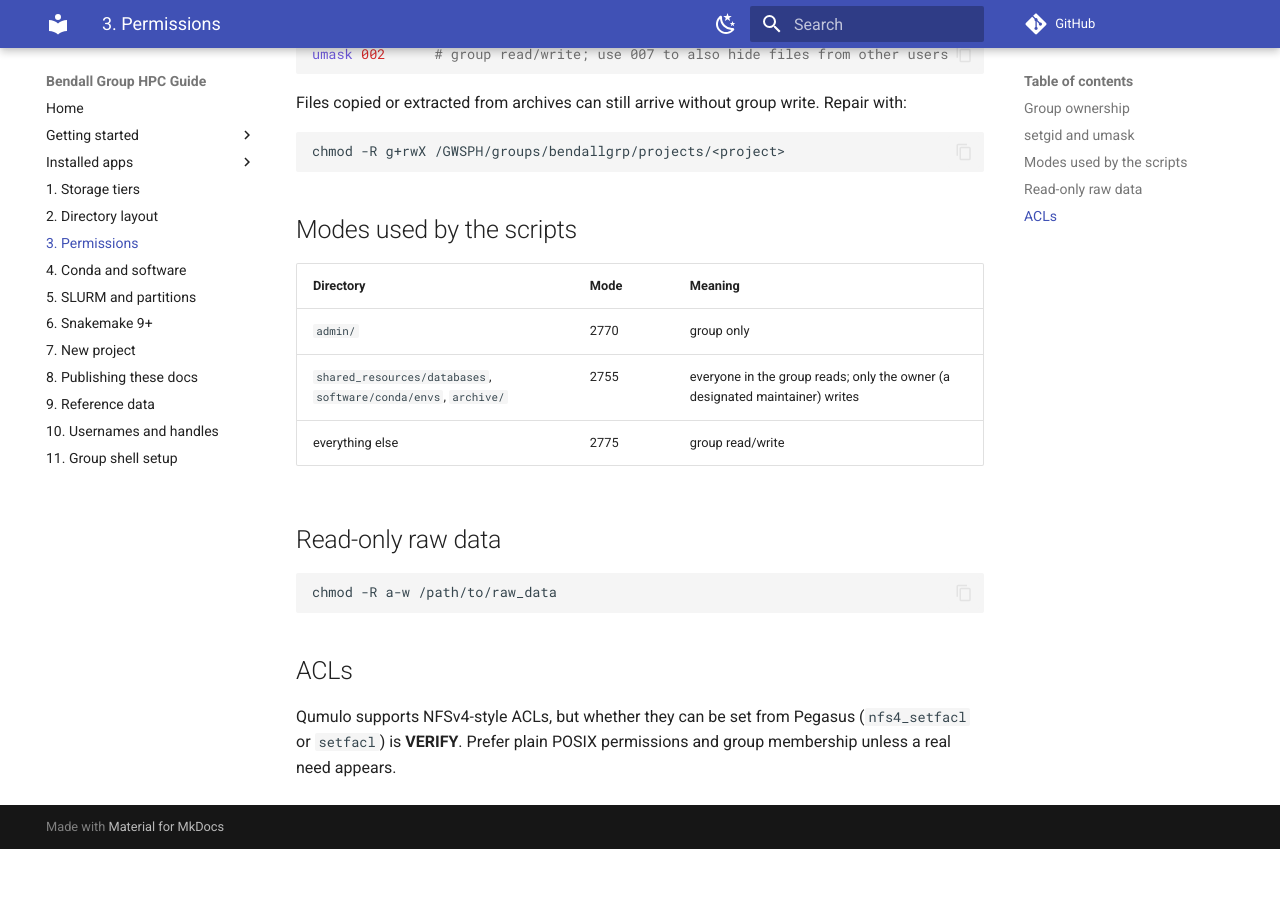
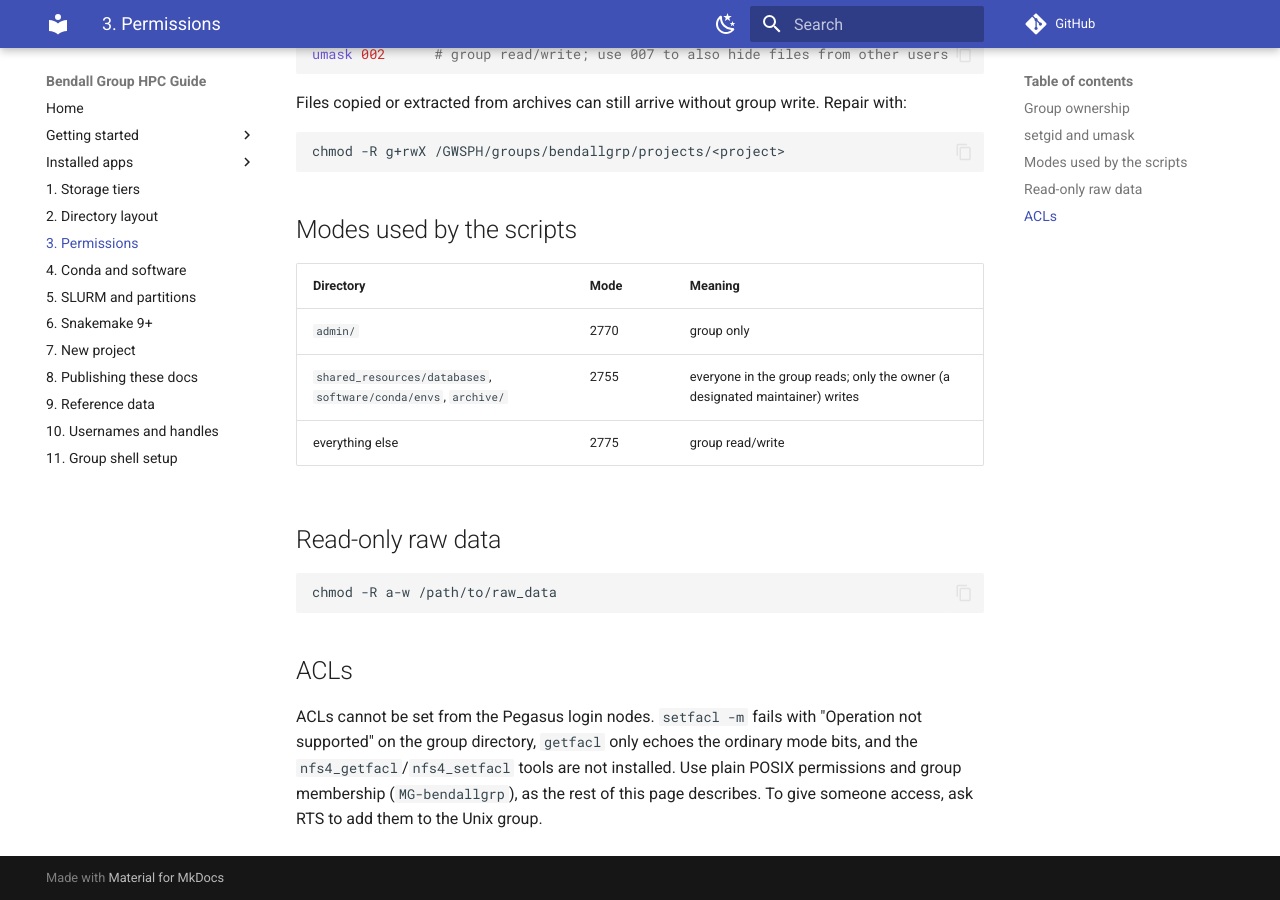
Before and after one commit to bendall-lab/GWHPC-bendallgrp, an MkDocs documentation site: the page built from docs/03-permissions.md, in a window 1280 px wide and 900 px high, scrolled down 617 px. Built offline with MkDocs 1.6.1 and Material for MkDocs 9.7.7, drawn with Linux system fonts in a browser that asks for light colours; comment, search, counter and statistics services are not loaded; before the commit the page ends 1466 px from its top, so only the background shows below that.

Commit message:
Record that ACLs cannot be set on Pegasus
setfacl fails with 'Operation not supported' on the group directory and
the nfs4_* tools are not installed.

Co-Authored-By: Claude Sonnet 5.5 <noreply@anthropic.com>

```diff
--- a/docs/03-permissions.md
+++ b/docs/03-permissions.md
@@ -38,4 +38,4 @@ chmod -R a-w /path/to/raw_data
 
 ## ACLs
 
-Qumulo supports NFSv4-style ACLs, but whether they can be set from Pegasus (`nfs4_setfacl` or `setfacl`) is **VERIFY**. Prefer plain POSIX permissions and group membership unless a real need appears.
+ACLs cannot be set from the Pegasus login nodes. `setfacl -m` fails with "Operation not supported" on the group directory, `getfacl` only echoes the ordinary mode bits, and the `nfs4_getfacl`/`nfs4_setfacl` tools are not installed. Use plain POSIX permissions and group membership (`MG-bendallgrp`), as the rest of this page describes. To give someone access, ask RTS to add them to the Unix group.
```
Also changed, not shown: docs/setup-admin.md (+0 -1 lines).
